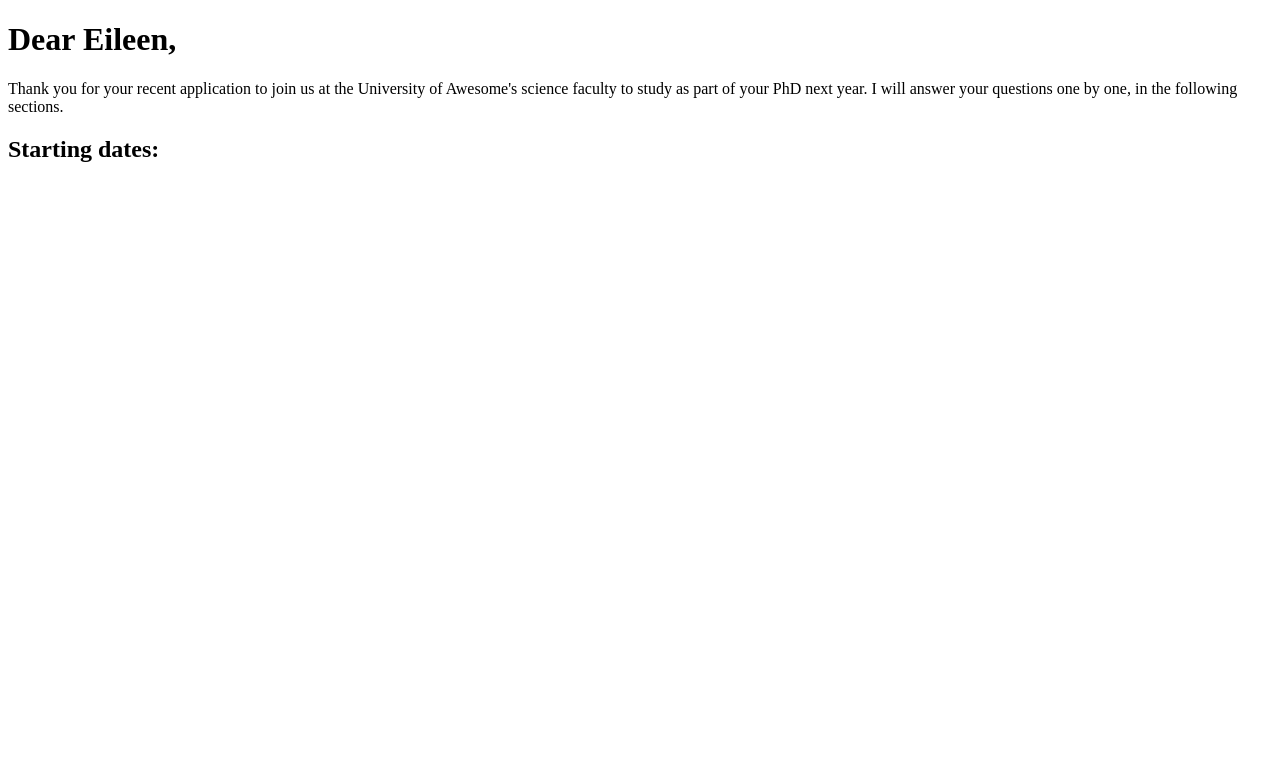
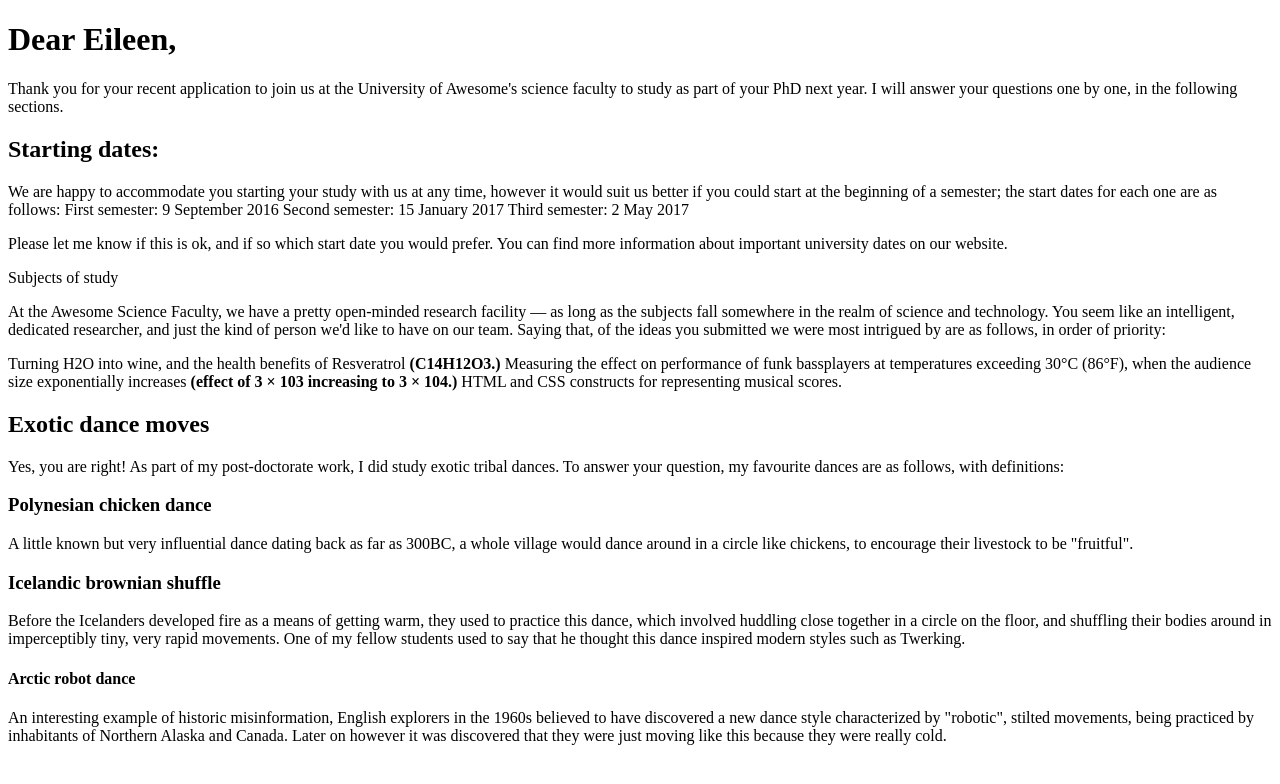
Before and after one commit to Fernandofoo/Introduction-to-HTML, a plain HTML site: page Index.html in a window 1280 px wide. Drawn offline with Linux system fonts and the light colour scheme.

Commit message:
update index

```diff
--- a/Index.html
+++ b/Index.html
@@ -8,6 +8,44 @@
         <h1>Dear Eileen,</h1>
 
     <P>Thank you for your recent application to join us at the University of Awesome's science faculty to study as part of your PhD next year. I will answer your questions one by one, in the following sections.</P>
+
+
     <h2>Starting dates:</h2>
     </body>
+    <p>We are happy to accommodate you starting your study with us at any time, however it would suit us better if you could start at the beginning of a semester; the start dates for each one are as follows:
+
+        First semester: 9 September 2016
+        Second semester: 15 January 2017
+        Third semester: 2 May 2017</p>
+    <P>
+        Please let me know if this is ok, and if so which start date you would prefer.
+
+        You can find more information about important university dates on our website.
+        </P>
+
+        <h>Subjects of study</h>
+
+        <p>At the Awesome Science Faculty, we have a pretty open-minded research facility — as long as the subjects fall somewhere in the realm of science and technology. You seem like an intelligent, dedicated researcher, and just the kind of person we'd like to have on our team. Saying that, of the ideas you submitted we were most intrigued by are as follows, in order of priority: </p>
+
+        <P>Turning H2O into wine, and the health benefits of Resveratrol <strong>(C14H12O3.)</strong>
+            Measuring the effect on performance of funk bassplayers at temperatures exceeding 30°C (86°F), when the audience size exponentially increases <strong>(effect of 3 × 103 increasing to 3 × 104.)</strong>
+            HTML and CSS constructs for representing musical scores.</P>
+
+            <h2>Exotic dance moves</h2>
+
+            <P>Yes, you are right! As part of my post-doctorate work, I did study exotic tribal dances. To answer your question, my favourite dances are as follows, with definitions:</P>
+
+
+    <h3>Polynesian chicken dance</h3>
+
+    <p>A little known but very influential dance dating back as far as 300BC, a whole village would dance around in a circle like chickens, to encourage their livestock to be "fruitful".</p>
+
+
+    <h3>Icelandic brownian shuffle</h3>
+
+    <p>Before the Icelanders developed fire as a means of getting warm, they used to practice this dance, which involved huddling close together in a circle on the floor, and shuffling their bodies around in imperceptibly tiny, very rapid movements. One of my fellow students used to say that he thought this dance inspired modern styles such as Twerking.</p>
+
+    <h4>Arctic robot dance</h4>
+
+    <p>An interesting example of historic misinformation, English explorers in the 1960s believed to have discovered a new dance style characterized by "robotic", stilted movements, being practiced by inhabitants of Northern Alaska and Canada. Later on however it was discovered that they were just moving like this because they were really cold.</p>
 </html>
```
